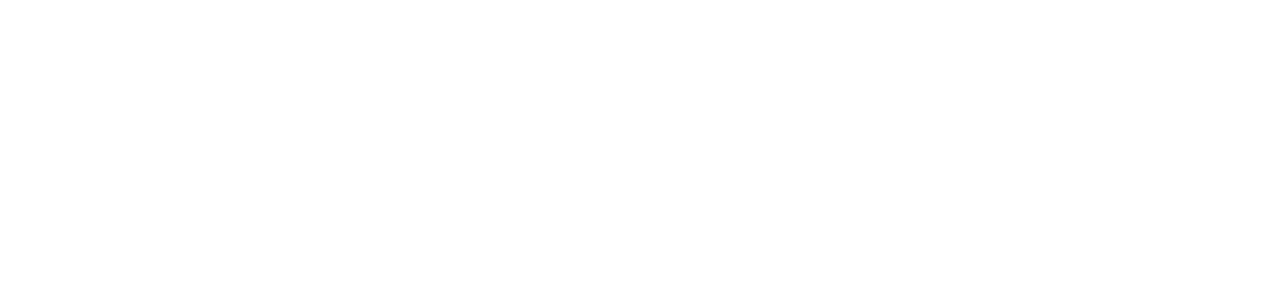
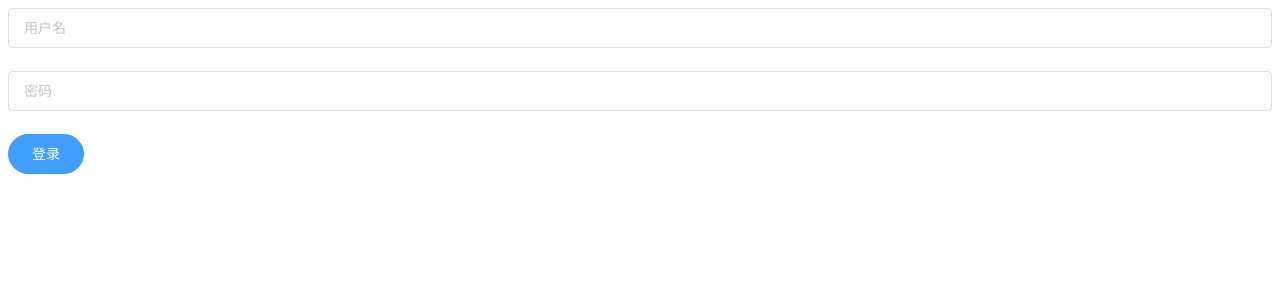
Before and after one commit to pijunkuan/minishop-back, a Vue app in the folder minishop-back/: page / in a window 1280 px wide. Shown: the top 300 px of the page. Built offline with nearby package versions, Linux system fonts and the light colour scheme.

Commit message:
登录模块

```diff
--- a/minishop-back/src/api/login.js
+++ b/minishop-back/src/api/login.js
@@ -2,7 +2,7 @@
 
 export function login(data){
 	return request({
-		url:'customer/login',
+		url:'login',
 		method:'post',
 		data
 	})
--- a/minishop-back/src/pages/Login/Login.vue
+++ b/minishop-back/src/pages/Login/Login.vue
@@ -1,3 +1,45 @@
 <template>
-<div></div>
+<div>
+	<el-form ref="login" :model="user" :rules="rules">
+		<el-form-item label="" prop="username">
+			<el-input v-model="user.username" placeholder="用户名"></el-input>
+		</el-form-item>
+		<el-form-item label="" prop="password">
+			<el-input v-model="user.password" placeholder="密码" type="password"></el-input>
+		</el-form-item>
+	</el-form>
+	<div>
+		<el-button type="primary" @click="Login" round>登录</el-button>
+	</div>
+</div>
 </template>
+
+<script>
+export default{
+	data(){
+		return{
+			user:{
+				username:"",
+				password:""
+			},
+			rules:{
+				username:[
+					{required:true, message:'请填写用户名', trigger:'blur'}
+				],
+				password:[
+					{required:true,message:'请填写密码',trigger:'blur'},
+					{min:6,message:'密码至少6位',trigger:'blur'}
+				]
+			}
+
+		}
+	},
+	methods:{
+		Login(){
+			this.$store.dispatch('login',this.user).then(r=>{
+				console.log(r)
+			})
+		}
+	}
+}
+</script>
```
